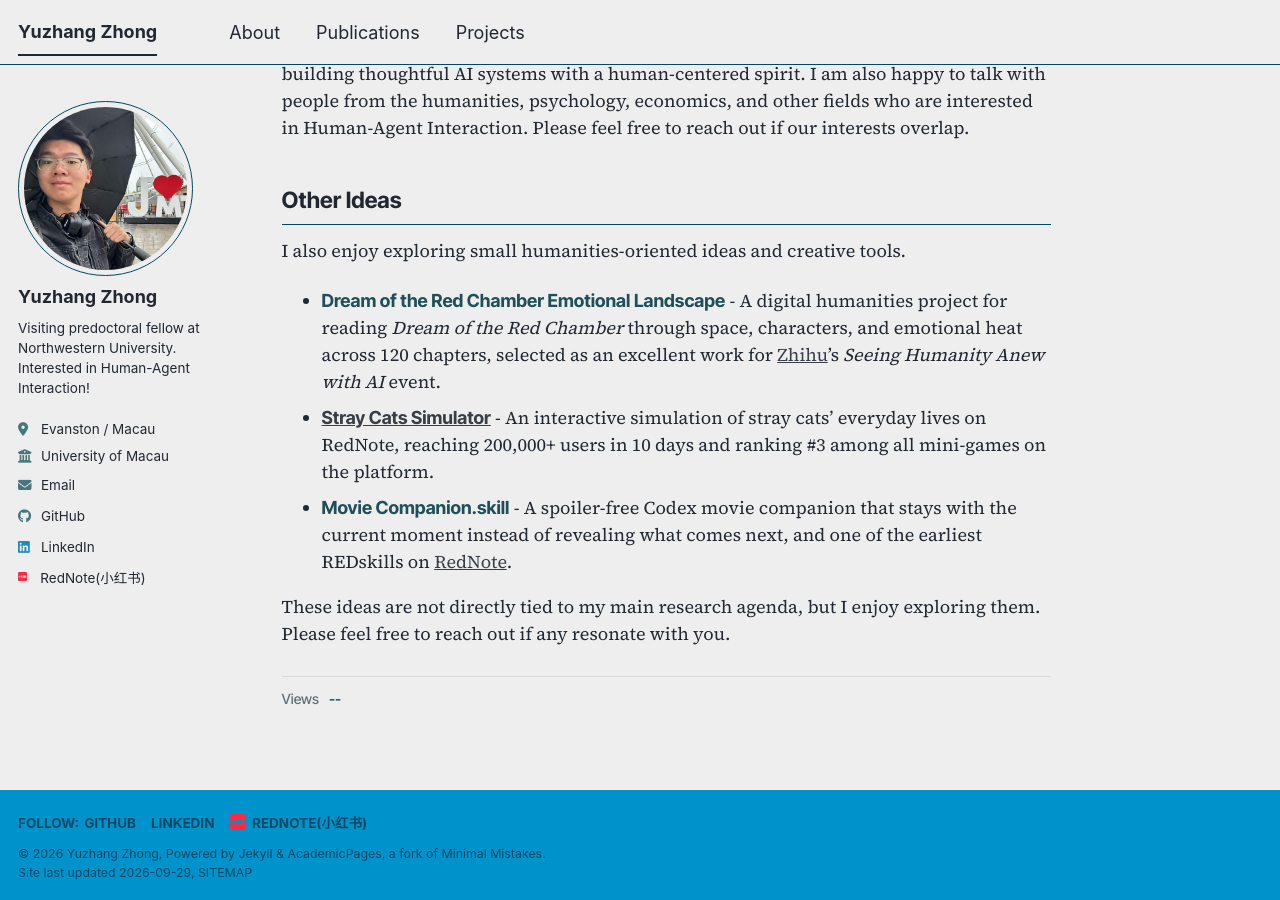
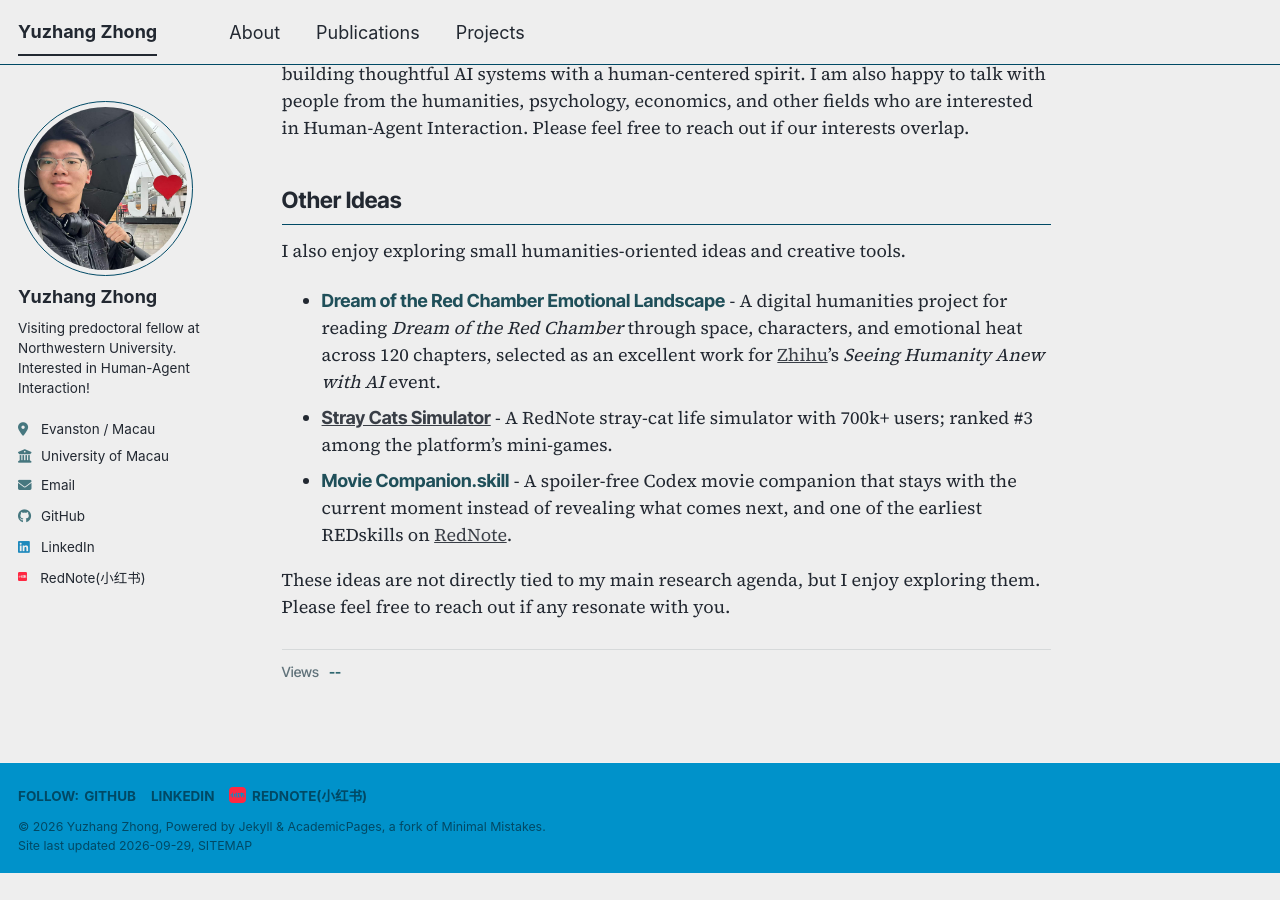
Before and after one commit to yuzhang-zhong/yuzhang-zhong.github.io, a Jekyll site: the page built from _pages/about.md, in a window 1280 px wide and 900 px high, scrolled down 2068 px. Built offline with Jekyll 4.4.1, drawn with Linux system fonts in a browser that asks for light colours; comment, search, counter and statistics services are not loaded; a style sheet for code colours, icons or effects is not loaded; after the commit the page ends 2941 px from its top, so only the background shows below that.

Commit message:
Update Stray Cats Simulator audience milestone

```diff
--- a/_pages/about.md
+++ b/_pages/about.md
@@ -86,7 +86,7 @@ My research focuses on <span class="project-name">Human-Agent Interaction</span>
 
   <div class="news-tabs__panel" id="news-panel-developer" role="tabpanel" aria-labelledby="news-tab-developer" hidden>
     <ul>
-      <li>🐈 August 2026: My <strong><a href="https://xhslink.cn/o/8ZPbU0fkkqT">Stray Cats Simulator</a></strong> surpassed <strong>200,000 users</strong> within 10 days of launching on <strong>RedNote</strong> and ranked <strong>#3 among all mini-games</strong> on the platform.</li>
+      <li>🐈 September 2026: My <strong><a href="https://xhslink.cn/o/8ZPbU0fkkqT">Stray Cats Simulator</a></strong> has reached <strong>700k+ users</strong> on <strong>RedNote</strong>, after passing 200,000 in its first 10 days and ranking <strong>#3 among all mini-games</strong> on the platform.</li>
       <li>🚀 August 2026: I will join <strong class="nowrap"><a href="https://www.popmart.com/">POP MART</a></strong> as an <strong class="nowrap">AI Empowerment Intern</strong>, CEO's Office.</li>
       <li>🏆 July 2025: <strong class="nowrap">Dream Factory</strong> won the <strong>Regional 2nd Place Award</strong> at <a href="https://www.vivo.com/">Vivo</a>'s AI Innovation Competition.</li>
     </ul>
@@ -126,7 +126,7 @@ our interests overlap.
 I also enjoy exploring small humanities-oriented ideas and creative tools.
 
 - <span class="project-name">Dream of the Red Chamber Emotional Landscape</span> - A digital humanities project for reading <em>Dream of the Red Chamber</em> through space, characters, and emotional heat across 120 chapters, selected as an excellent work for <a href="https://www.zhihu.com/">Zhihu</a>'s <em>Seeing Humanity Anew with AI</em> event.
-- <span class="project-name"><a href="https://xhslink.cn/o/8ZPbU0fkkqT">Stray Cats Simulator</a></span> - An interactive simulation of stray cats' everyday lives on RedNote, reaching 200,000+ users in 10 days and ranking #3 among all mini-games on the platform.
+- <span class="project-name"><a href="https://xhslink.cn/o/8ZPbU0fkkqT">Stray Cats Simulator</a></span> - A RedNote stray-cat life simulator with 700k+ users; ranked #3 among the platform's mini-games.
 - <span class="project-name">Movie Companion.skill</span> - A spoiler-free Codex movie companion that stays with the current moment instead of revealing what comes next, and one of the earliest REDskills on <a href="https://www.xiaohongshu.com/">RedNote</a>.
 
 These ideas are not directly tied to my main research agenda, but I enjoy exploring them. Please feel free to reach out if any resonate with you.
```
